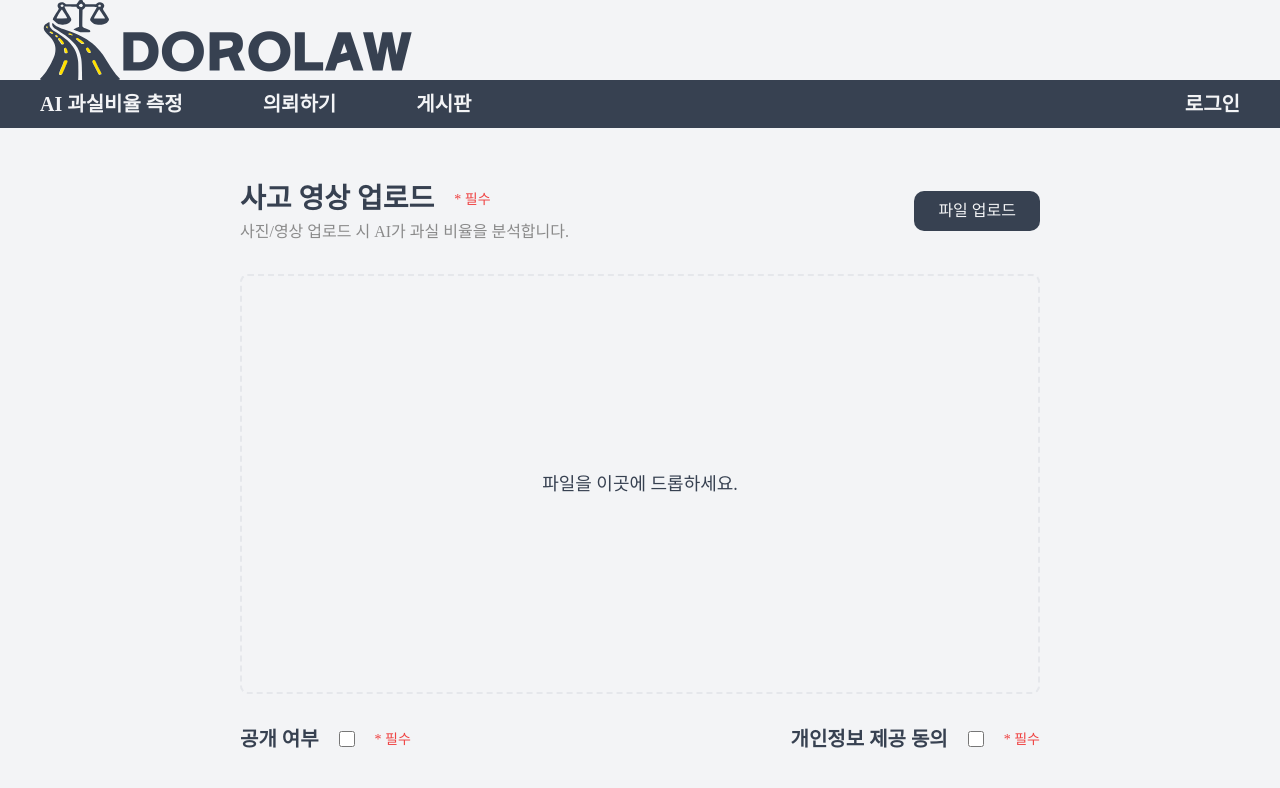
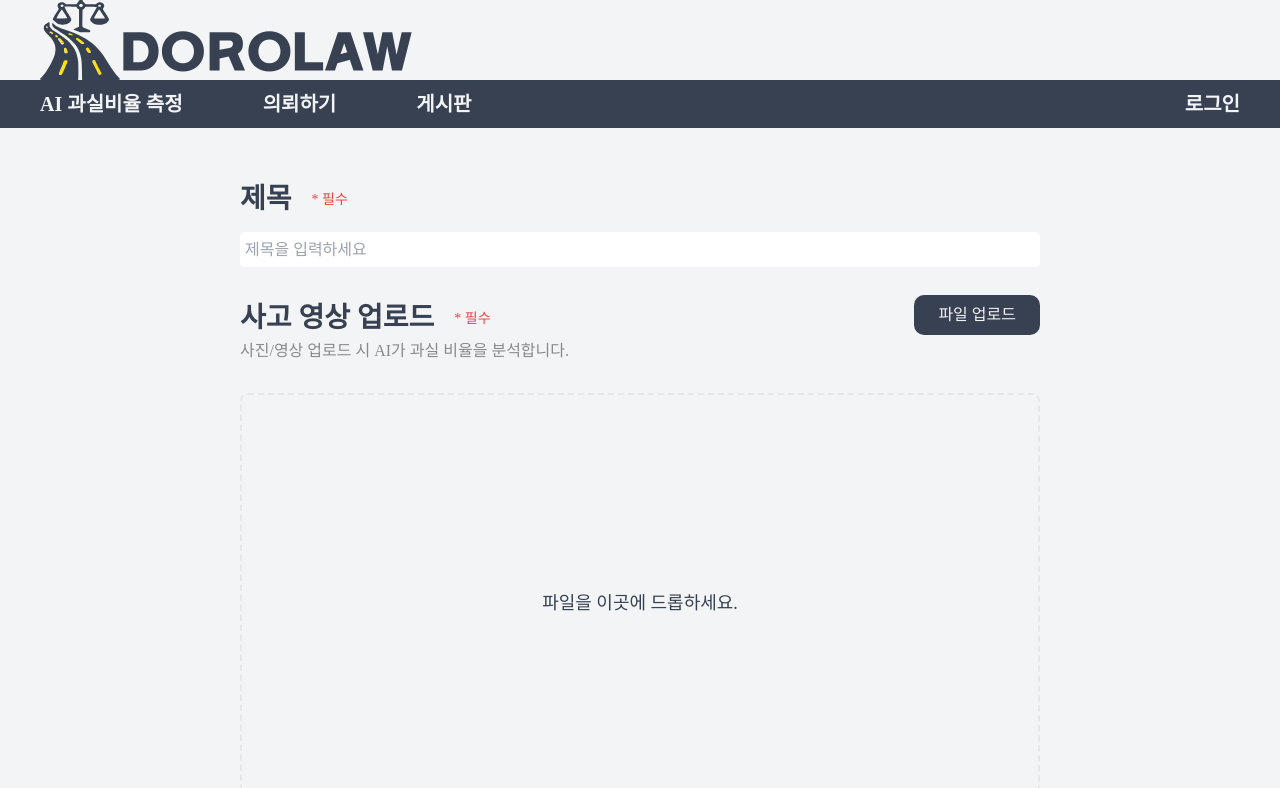
Before and after one commit to SSAFY-Dorolaw/Dorolaw, a React (Vite) app in the folder frontend/: page /upload in a window 1280 px wide. Shown: the top 788 px of the page. Built offline with nearby package versions, Linux system fonts and the light colour scheme; a web font is replaced by a local one.

Commit message:
제목 작성란 추가

```diff
--- a/frontend/src/pages/analysis/VideoUpload.tsx
+++ b/frontend/src/pages/analysis/VideoUpload.tsx
@@ -3,9 +3,22 @@ import UploadArea from '@/features/analysis/UploadArea';
 const VideoUpload = () => {
   return (
     <main className="mt-[50px]">
+      {/* 제목 */}
+      <section className="mx-auto w-[800px]">
+        <div className="flex items-center gap-5">
+          <h2 className="text-h2 font-bold text-p5">제목</h2>
+          <p className="text-caption text-red-500">* 필수</p>
+        </div>
+        <input
+          type="text"
+          placeholder="제목을 입력하세요"
+          className="mt-3 h-[35px] w-full rounded-[5px] pl-[5px]"
+        />
+      </section>
+
       {/* 업로드 타이틀 */}
-      <div className="mx-auto flex w-[800px] items-center justify-between px-0">
-        <div>
+      <section className="mx-auto flex w-[800px] items-center justify-between px-0">
+        <div className="mt-[30px]">
           <div className="flex items-center gap-5">
             <h2 className="text-h2 font-bold text-p5">사고 영상 업로드</h2>
             <p className="text-caption text-red-500">* 필수</p>
@@ -17,11 +30,13 @@ const VideoUpload = () => {
         <button className="rounded-[10px] bg-p5 px-6 py-2 text-g1">
           파일 업로드
         </button>
-      </div>
+      </section>
+
       {/* 영상 업로드 드래그 */}
       <UploadArea />
+
       {/* 옵션 */}
-      <div className="mx-auto flex w-[800px] items-center justify-between">
+      <section className="mx-auto flex w-[800px] items-center justify-between">
         <div className="flex items-center gap-5">
           <h2 className="text-body font-bold text-p5">공개 여부</h2>
           <input
@@ -40,7 +55,8 @@ const VideoUpload = () => {
           />
           <p className="text-caption text-red-500">* 필수</p>
         </div>
-      </div>
+      </section>
+
       <button className="mx-auto my-9 block rounded-[10px] bg-p5 px-6 py-2 text-g1">
         분석 요청하기
       </button>
```
